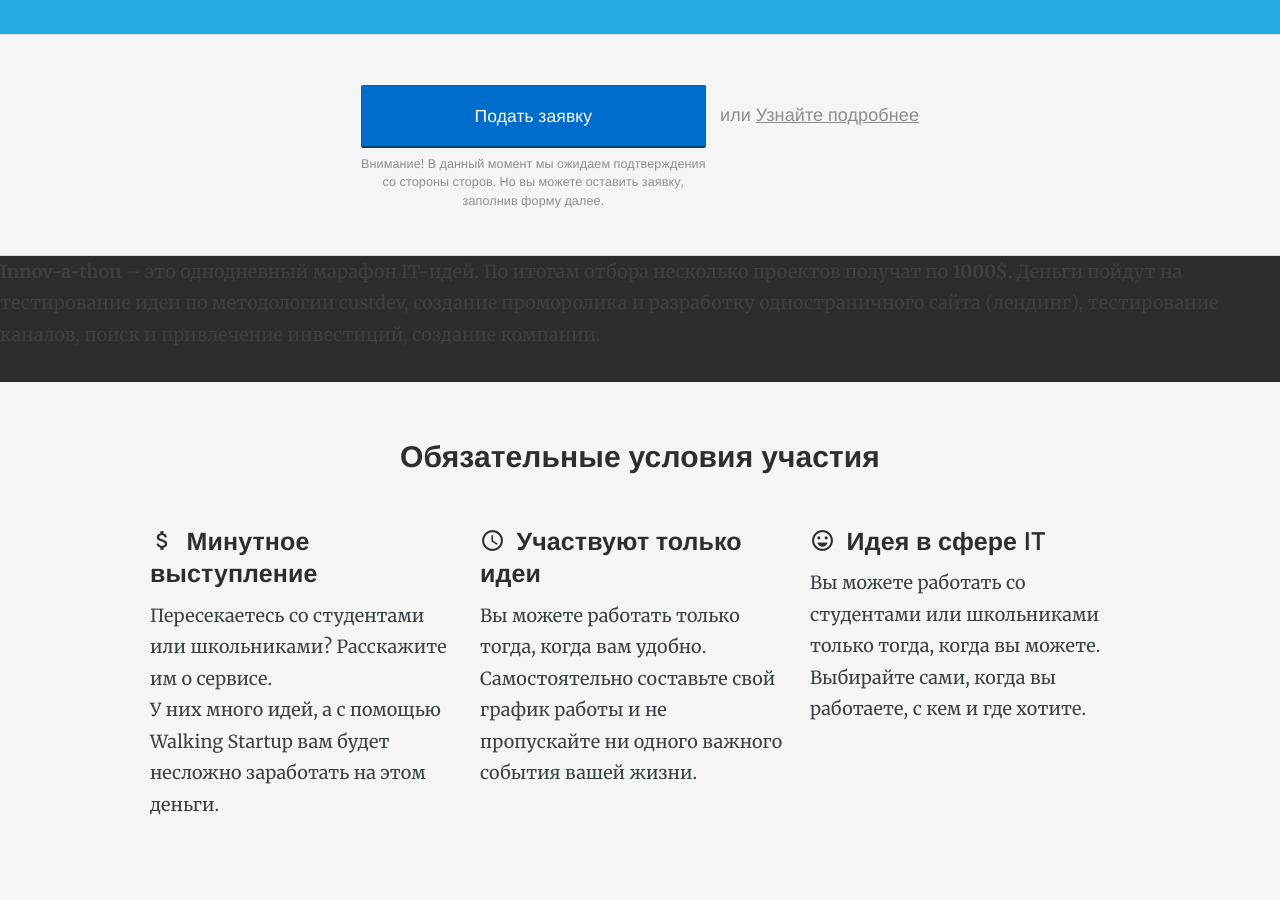
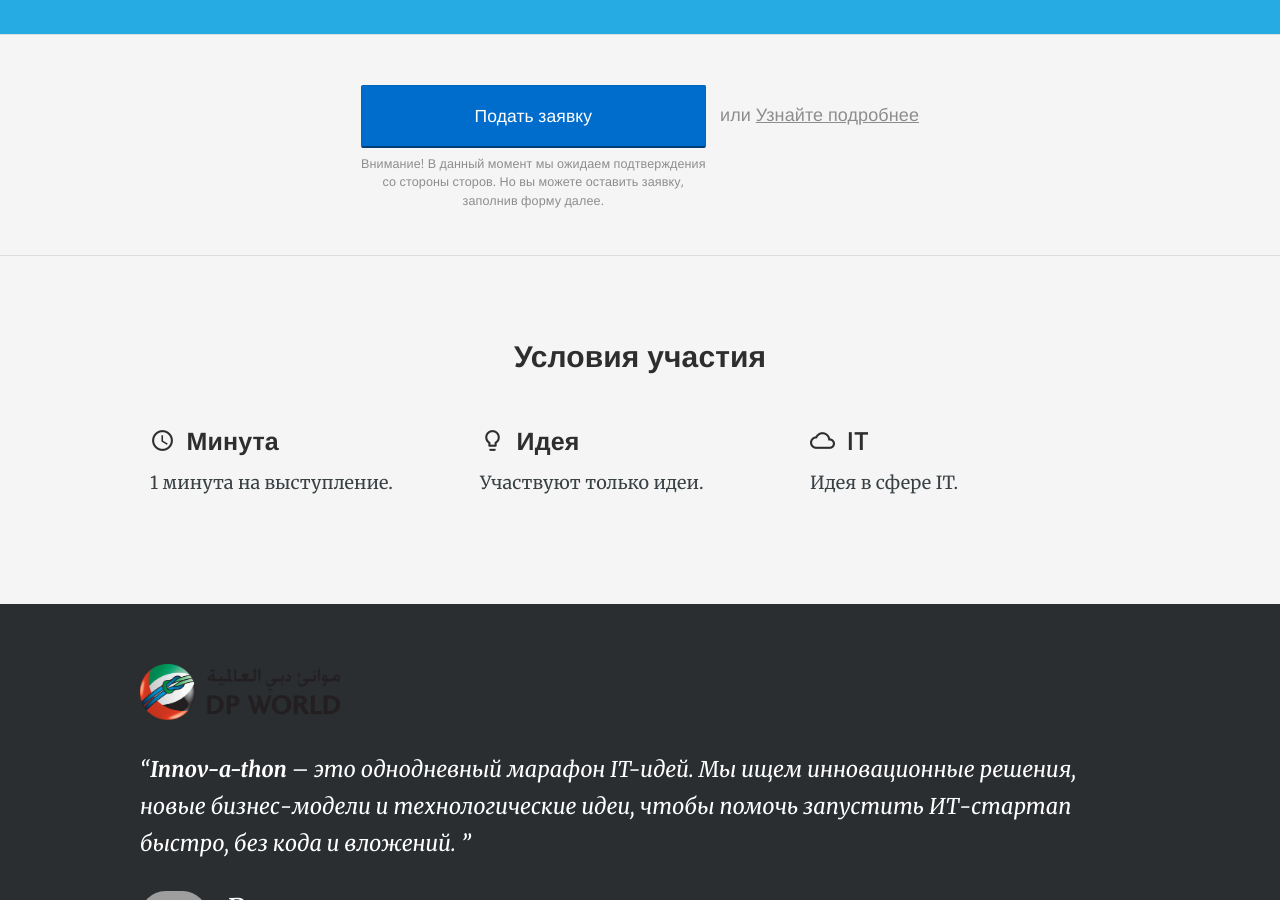
Before and after one commit to RakhimyanTim/innov-a-thon.ws.github.io, a Jekyll site: the page built from pages/index.html, in a window 1280 px wide and 900 px high, scrolled down 386 px. Built offline with Jekyll 4.4.1, drawn with Linux system fonts in a browser that asks for light colours; nearby versions of some CDN libraries.

Commit message:
Update index.html

```diff
--- a/pages/index.html
+++ b/pages/index.html
@@ -25,27 +25,23 @@
 	</div>
 </section>
 
-
-	<p><strong>Innov-a-thon</strong> – это однодневный марафон IT-идей. По итогам отбора несколько проектов получат по <strong>1000$</strong>. Деньги пойдут на тестирование идеи по методологии custdev, создание проморолика и разработку одностраничного сайта (лендинг), тестирование каналов, поиск и привлечение инвестиций, создание компании. </p>
-
-
 <section style="background: #f5f5f5">
-	<h3 style="text-align: center;">Обязательные условия участия</h3>
+	<h3 style="text-align: center;">Условия участия</h3>
 	<div class="container">
 		<div class="other-features">
 			<div class="col-1-3">
-				<h4><i class="material-icons">attach_money</i> Минутное выступление</h4>
-				<p>Пересекаетесь со студентами или школьниками? Расскажите им о сервисе. <br>У них много идей, а с помощью Walking Startup вам будет несложно заработать на этом деньги. </p>
+				<h4><i class="material-icons">access_time</i> Минута</h4>
+				<p>1 минута на выступление. </p>
 			</div>
 
 			<div class="col-1-3">
-				<h4><i class="material-icons">access_time</i> Участвуют только идеи</h4>
-				<p>Вы можете работать только тогда, когда вам удобно. Самостоятельно составьте свой график работы и не пропускайте ни одного важного события вашей жизни.</p>
+				<h4><i class="material-icons">lightbulb_outline</i> Идея</h4>
+				<p>Участвуют только идеи.</p>
 			</div>
 
 			<div class="col-1-3">
-				<h4><i class="material-icons">sentiment_very_satisfied</i> Идея в сфере IT</h4>
-				<p>Вы можете работать со студентами или школьниками только тогда, когда вы можете. Выбирайте сами, когда вы работаете, с кем и где хотите.</p>
+				<h4><i class="material-icons">cloud_queue</i> IT</h4>
+				<p>Идея в сфере IT.</p>
 			</div>
 		</div>
 	</div>
```
